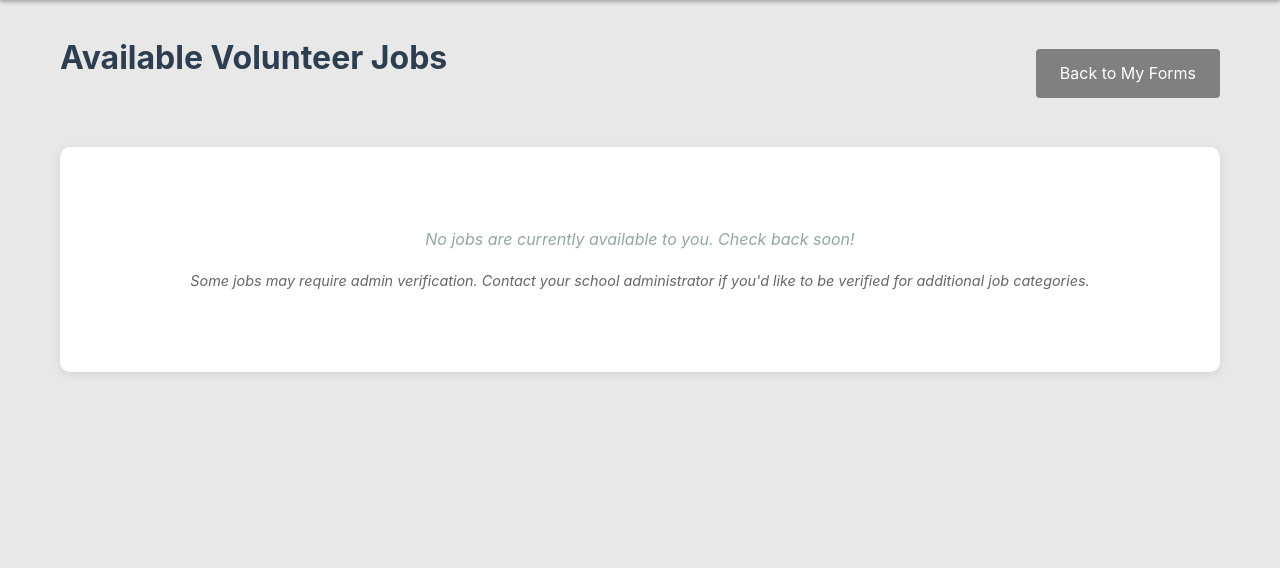
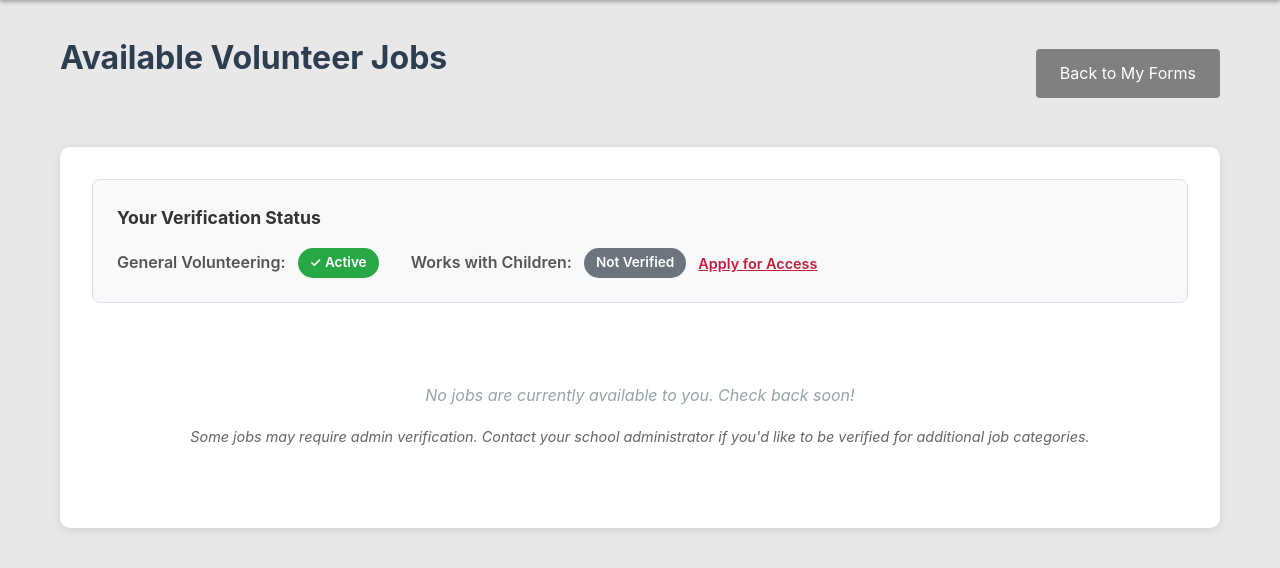
Before and after one commit to DrShuukaku/join-The-Club, a Flask app: template templates/parent_jobs.html in a window 1280 px wide. Shown: the part 82-650 px from the top of the page. Run offline with Flask 3, Linux system fonts and the light colour scheme; the template is opened without the code that fills it, so the values that code supplies are empty; parts of the project's set-up code (start-up, migrations or seed data) failed here and were passed over.

Commit message:
Add volunteer status and event sign-up to parent dashboard
Implement parent volunteer status display and event sign-up functionality on the dashboard and job listing pages.

Replit-Commit-Author: Agent
Replit-Commit-Session-Id: d3726b4e-ca21-47ec-a10e-e305f00c7489
Replit-Commit-Checkpoint-Type: full_checkpoint
Replit-Commit-Event-Id: 0d1d3c49-608e-4759-94cc-697fd627d528
Replit-Commit-Screenshot-Url: https://storage.googleapis.com/screenshot-production-us-central1/170ed59e-fa0e-47b7-ac10-b644992f5b4f/d3726b4e-ca21-47ec-a10e-e305f00c7489/eXhHOXM

```diff
--- a/routes.py
+++ b/routes.py
@@ -56,9 +56,20 @@ def parent_dashboard():
         else:
             pending_forms.append(form)
 
+    # Check verification status for the UI
+    user_eligibilities = [e.category for e in current_user.job_eligibilities] if hasattr(current_user, 'job_eligibilities') else [e.category for e in JobEligibility.query.filter_by(user_id=current_user.id).all()]
+    is_verified_child = 'child_interaction' in user_eligibilities
+    pending_child_app = JobApplication.query.filter_by(
+        user_id=current_user.id,
+        category='child_interaction',
+        status='pending'
+    ).first()
+
     return render_template('parent_dashboard.html',
                          pending_forms=pending_forms,
-                         completed_forms=completed_forms)
+                         completed_forms=completed_forms,
+                         is_verified_child=is_verified_child,
+                         pending_child_app=pending_child_app)
 
 @app.route('/parent/submit/<int:form_id>', methods=['GET', 'POST'])
 @require_login
--- a/templates/parent_jobs.html
+++ b/templates/parent_jobs.html
@@ -10,6 +10,29 @@
     </div>
 
     <section class="dashboard-section">
+        <div class="eligibility-status">
+            <h3>Your Verification Status</h3>
+            <div class="status-grid">
+                <div class="status-item">
+                    <span class="status-label">General Volunteering:</span>
+                    <span class="badge badge-verified">✓ Active</span>
+                </div>
+                <div class="status-item">
+                    <span class="status-label">Works with Children:</span>
+                    {% if is_verified_child %}
+                        <span class="badge badge-verified">✓ Verified</span>
+                    {% else %}
+                        {% if pending_child_app %}
+                            <span class="badge badge-pending">⏳ Review Pending</span>
+                        {% else %}
+                            <span class="badge badge-not-verified">Not Verified</span>
+                            <a href="{{ url_for('apply_for_job', category='child_interaction') }}" class="btn-small-link">Apply for Access</a>
+                        {% endif %}
+                    {% endif %}
+                </div>
+            </div>
+        </div>
+
         {% if jobs %}
             <div class="jobs-list">
                 {% for job in jobs %}
@@ -145,5 +168,72 @@
 .btn-apply:hover {
     background-color: #a01729;
 }
+
+.eligibility-status {
+    background: #f8f9fa;
+    border: 1px solid #dee2e6;
+    border-radius: 8px;
+    padding: 1.5rem;
+    margin-bottom: 2rem;
+}
+
+.eligibility-status h3 {
+    margin-top: 0;
+    margin-bottom: 1rem;
+    font-size: 1.1rem;
+    color: #333;
+}
+
+.status-grid {
+    display: flex;
+    gap: 2rem;
+    flex-wrap: wrap;
+}
+
+.status-item {
+    display: flex;
+    align-items: center;
+    gap: 0.75rem;
+}
+
+.status-label {
+    font-weight: 600;
+    color: #555;
+}
+
+.badge-verified {
+    background: #28a745;
+    color: white;
+    padding: 0.25rem 0.75rem;
+    border-radius: 20px;
+    font-size: 0.85rem;
+}
+
+.badge-pending {
+    background: #ffc107;
+    color: #333;
+    padding: 0.25rem 0.75rem;
+    border-radius: 20px;
+    font-size: 0.85rem;
+}
+
+.badge-not-verified {
+    background: #6c757d;
+    color: white;
+    padding: 0.25rem 0.75rem;
+    border-radius: 20px;
+    font-size: 0.85rem;
+}
+
+.btn-small-link {
+    color: #c41e3a;
+    text-decoration: underline;
+    font-size: 0.9rem;
+    font-weight: 600;
+}
+
+.btn-small-link:hover {
+    color: #a01729;
+}
 </style>
 {% endblock %}
```
Also changed, not shown: templates/parent_dashboard.html (+83 -0 lines).
